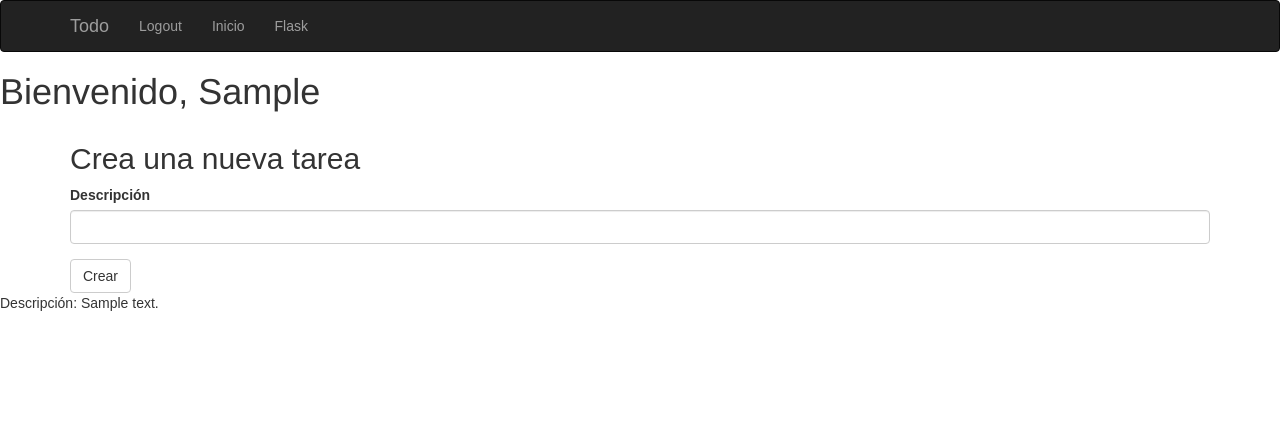
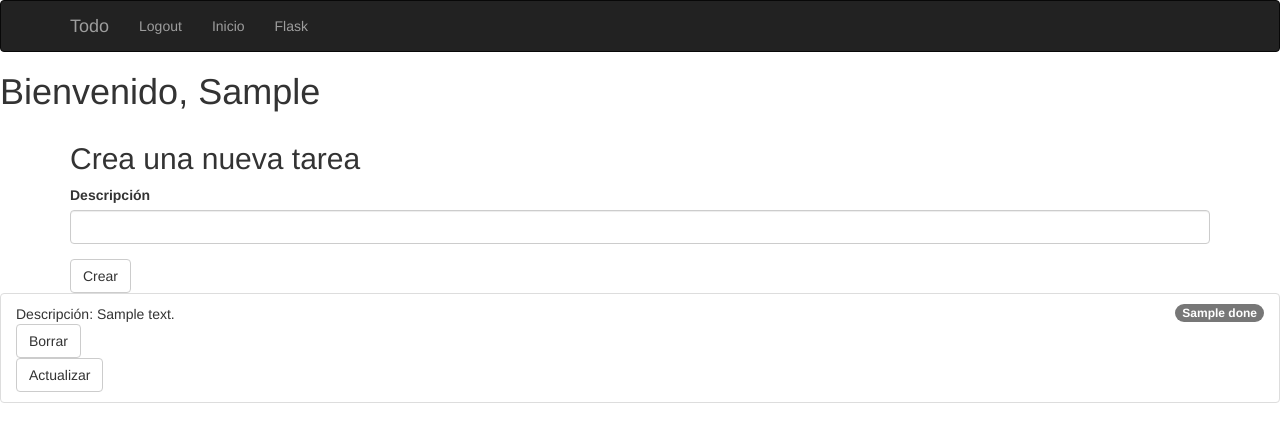
Before and after one commit to josbp0107/task-app-flask, a Flask app: template app/templates/hello.html in a window 1280 px wide. Shown: the top 442 px of the page. Run offline with Flask 2, Linux system fonts and the light colour scheme; a user stored in the database is signed in; the template is opened without the code that fills it: values that come from a table or form of the project are taken from there, most other values are stand-ins (such as "Sample title", 1, 10 or a date in 2020); some libraries are stand-ins or nearby versions.

Commit message:
Implementando update a los to do list

```diff
--- a/app/firestore_service.py
+++ b/app/firestore_service.py
@@ -29,4 +29,21 @@ def get_todos(user_id):
 def put_todos(user_id, description):
     """Este metodo crear todos con un random ID"""
     todos_collection_ref = db.collection('users').document(user_id).collection('todos')
-    todos_collection_ref.add({'description': description})
+    todos_collection_ref.add({'description': description, 'done': False})
+
+
+def delete_todo(user_id, todo_id):
+    todo_ref = _get_todo_ref(user_id,todo_id)
+    # todo_ref = db.document('users/{}/todos/{}'.format(user_id,todo_id))
+    todo_ref.delete()
+    #todo_ref = db.collection('users').document(user_id).collection('todos').document(todo_id)
+
+
+def update_todo(user_id, todo_id, done):
+    todo_done = not bool(done)
+    todo_ref = _get_todo_ref(user_id,todo_id)
+    todo_ref.update({'done':todo_done})
+
+
+def _get_todo_ref(user_id, todo_id):
+    return db.document('users/{}/todos/{}'.format(user_id,todo_id))
--- a/app/forms.py
+++ b/app/forms.py
@@ -12,3 +12,10 @@ class LoginForm(FlaskForm):
 class TodoForm(FlaskForm):
     description = StringField('Descripción', validators=[DataRequired()])
     submit = SubmitField('Crear')
+
+
+class DeleteForm(FlaskForm):
+    submit = SubmitField('Borrar')
+
+class UpdateTodoForm(FlaskForm):
+    submit = SubmitField('Actualizar')
--- a/app/templates/base.html
+++ b/app/templates/base.html
@@ -13,7 +13,7 @@
             Hello Flask |
         {% endblock %}
     </title>
-    <link rel="stylesheet" href="{{ url_for('static', filename='css/main.css')}}">
+    <!-- <link rel="stylesheet" href="{{ url_for('static', filename='css/main.css')}}"> -->
 {% endblock %}
 
 {% block body %}
--- a/app/templates/hello.html
+++ b/app/templates/hello.html
@@ -25,9 +25,9 @@
         {{ wtf.quick_form(todo_form) }}
     </div>
 
-    <ul>
+    <ul class="list-group">
         {% for todo in todos %}
-            {{ macros.render_todo(todo) }}
+            {{ macros.render_todo(todo, delete_form, update_form) }}
         {% endfor %}
     </ul>
 
--- a/app/templates/macros.html
+++ b/app/templates/macros.html
@@ -1,3 +1,11 @@
-{% macro render_todo(todo) %}
-    <li>Descripción: {{ todo.to_dict().description }}</li>
+{% import 'bootstrap/wtf.html' as wtf %}
+
+{% macro render_todo(todo, delete_form, update_form) %}
+    <li class="list-group-item">
+        <span class="badge">{{ todo.to_dict().done }} </span>
+        Descripción: {{ todo.to_dict().description }}
+
+        {{ wtf.quick_form(delete_form, action=url_for('delete', todo_id=todo.id)) }}
+        {{ wtf.quick_form(update_form, action=url_for('update', todo_id=todo.id, done=todo.to_dict().done)) }}
+    </li>
 {% endmacro %}
--- a/app/templates/navbar.html
+++ b/app/templates/navbar.html
@@ -1,5 +1,6 @@
 <div class="navbar navbar-inverse" role="navigation">
     <div class="container">
+
         <div class="navbar-header">
             <button type="button"
                     class="navbar-toggle"
@@ -27,5 +28,6 @@
                 {% endif %}
             </ul>
         </div>
+
     </div>
 </div>
--- a/main.py
+++ b/main.py
@@ -3,8 +3,8 @@ from flask import request, make_response, redirect, render_template, session, ur
 from flask_login import login_required, current_user
 
 from app import create_app # Importa desde la carpeta app/__init__.py , el metodo create_app
-from app.forms import LoginForm, TodoForm
-from app.firestore_service import get_users, get_todos, put_todos
+from app.forms import LoginForm, TodoForm, DeleteForm, UpdateTodoForm
+from app.firestore_service import update_todo, get_todos, put_todos, delete_todo
 
 
 app = create_app() # agrega a la variable app, el proyecto de flask
@@ -42,12 +42,16 @@ def hello():
     user_ip = session.get('user_ip')
     username = current_user.id
     todo_form = TodoForm()
+    delete_form = DeleteForm()
+    update_form = UpdateTodoForm()
 
     context = {
         'user_ip': user_ip,
         'todos': get_todos(user_id=username),
         'username': username,
-        'todo_form': todo_form
+        'todo_form': todo_form,
+        'delete_form': delete_form,
+        'update_form': update_form,
     }
 
     if todo_form.validate_on_submit():
@@ -58,5 +62,22 @@ def hello():
     return render_template('hello.html', **context)
 
 
+@app.route('/todos/delete/<todo_id>', methods=['POST']) # Rutas dinamicas
+def delete(todo_id):
+    user_id = current_user.id
+    delete_todo(user_id=user_id, todo_id=todo_id)
+
+    return redirect(url_for('hello'))
+
+
+@app.route('/todos/update/<todo_id>/<int:done>', methods=['POST']) # Rutas dinamicas
+def update(todo_id, done):
+    user_id = current_user.id
+    print('done',done)
+    update_todo(user_id=user_id,todo_id=todo_id, done=done)
+
+    return redirect(url_for('hello'))
+
+
 if __name__ == '__main__':
     app.run(debug=True) # Activar debug
```
